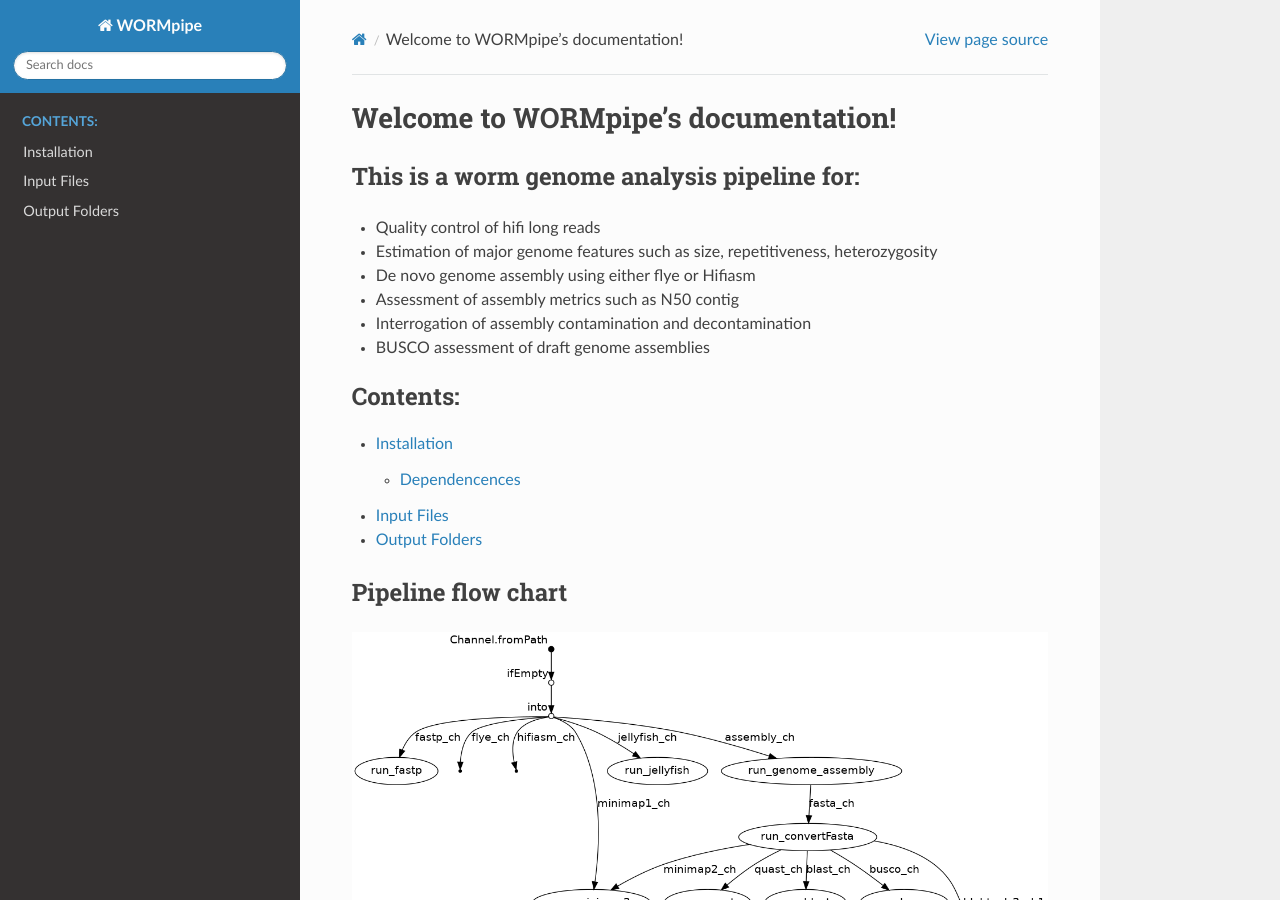
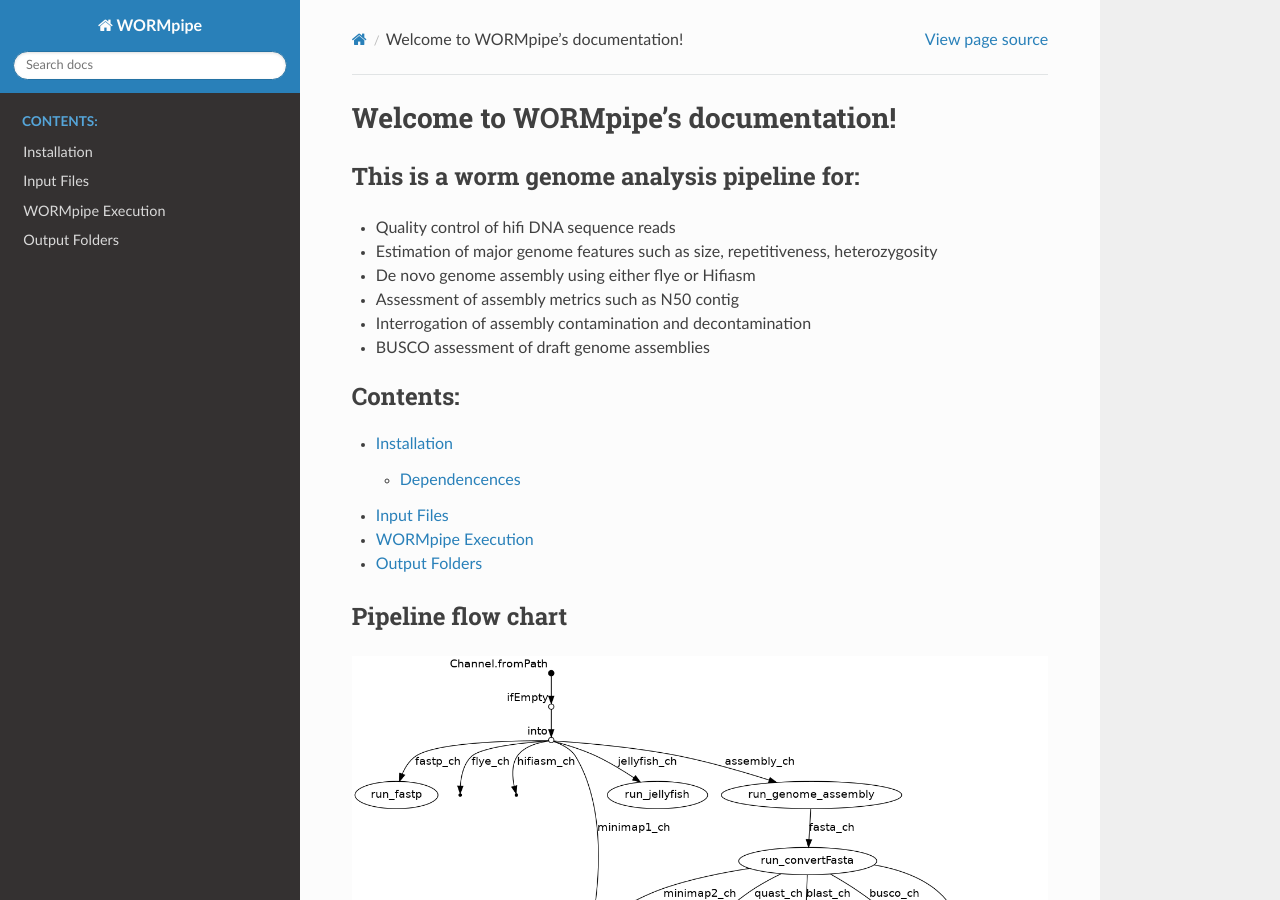
Before and after one commit to jkirangw/WORMpipe, a Sphinx documentation site: the page built from docs/source/index.rst, in a window 1280 px wide and 900 px high. Built offline with Sphinx 7.4.7 and the Read the Docs theme 2.0.0, drawn with Linux system fonts in a browser that asks for light colours.

Commit message:
added documentation

```diff
--- a/docs/source/Execution.rst
+++ b/docs/source/Execution.rst
@@ -0,0 +1,2 @@
+WORMpipe Execution
+==================
--- a/docs/source/index.rst
+++ b/docs/source/index.rst
@@ -9,7 +9,7 @@ Welcome to WORMpipe's documentation!
 This is a worm genome analysis pipeline for:
 --------------------------------------------
 
--  Quality control of hifi long reads
+-  Quality control of hifi DNA sequence reads
 -  Estimation of major genome features such as size, repetitiveness,
    heterozygosity
 -  De novo genome assembly using either flye or Hifiasm
```
